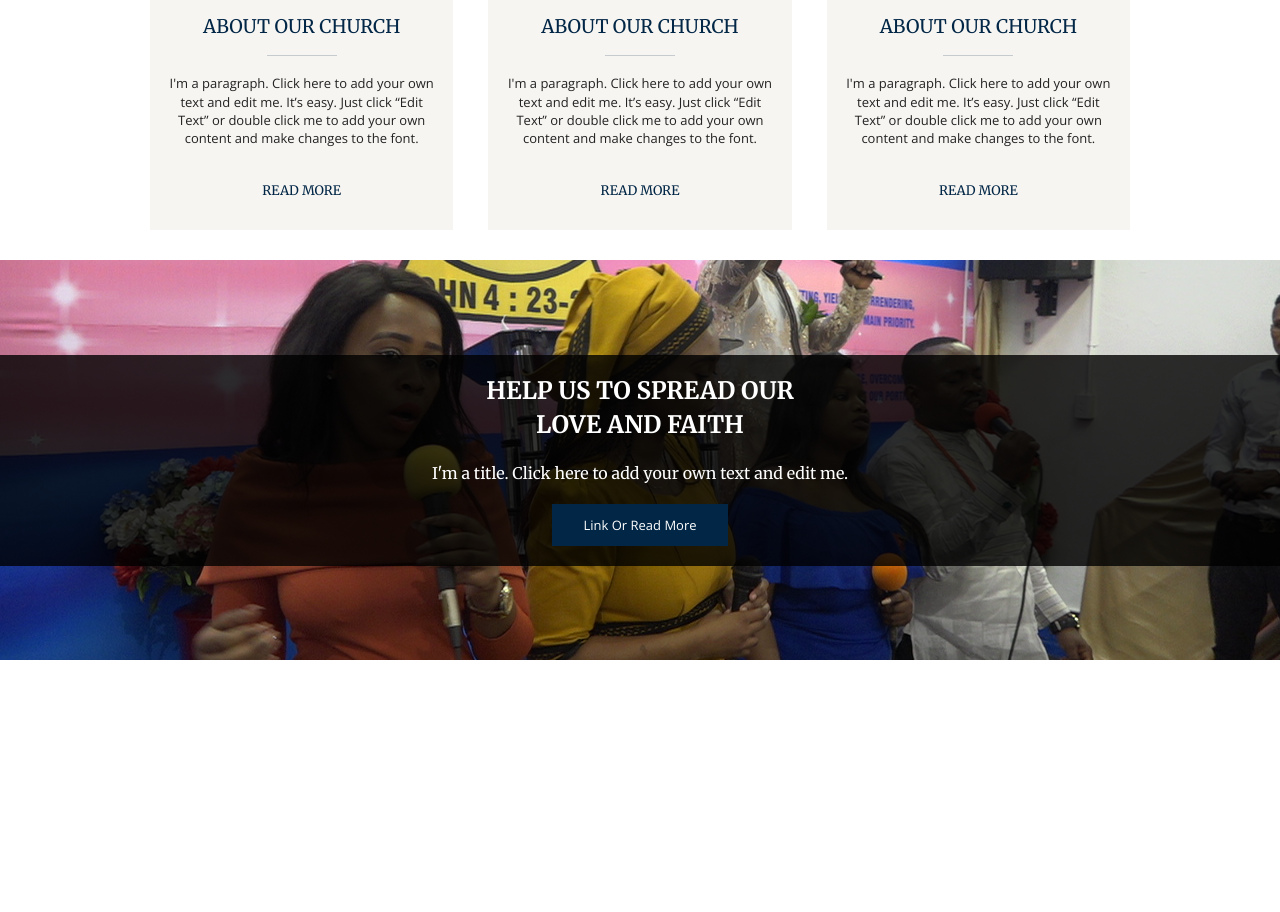
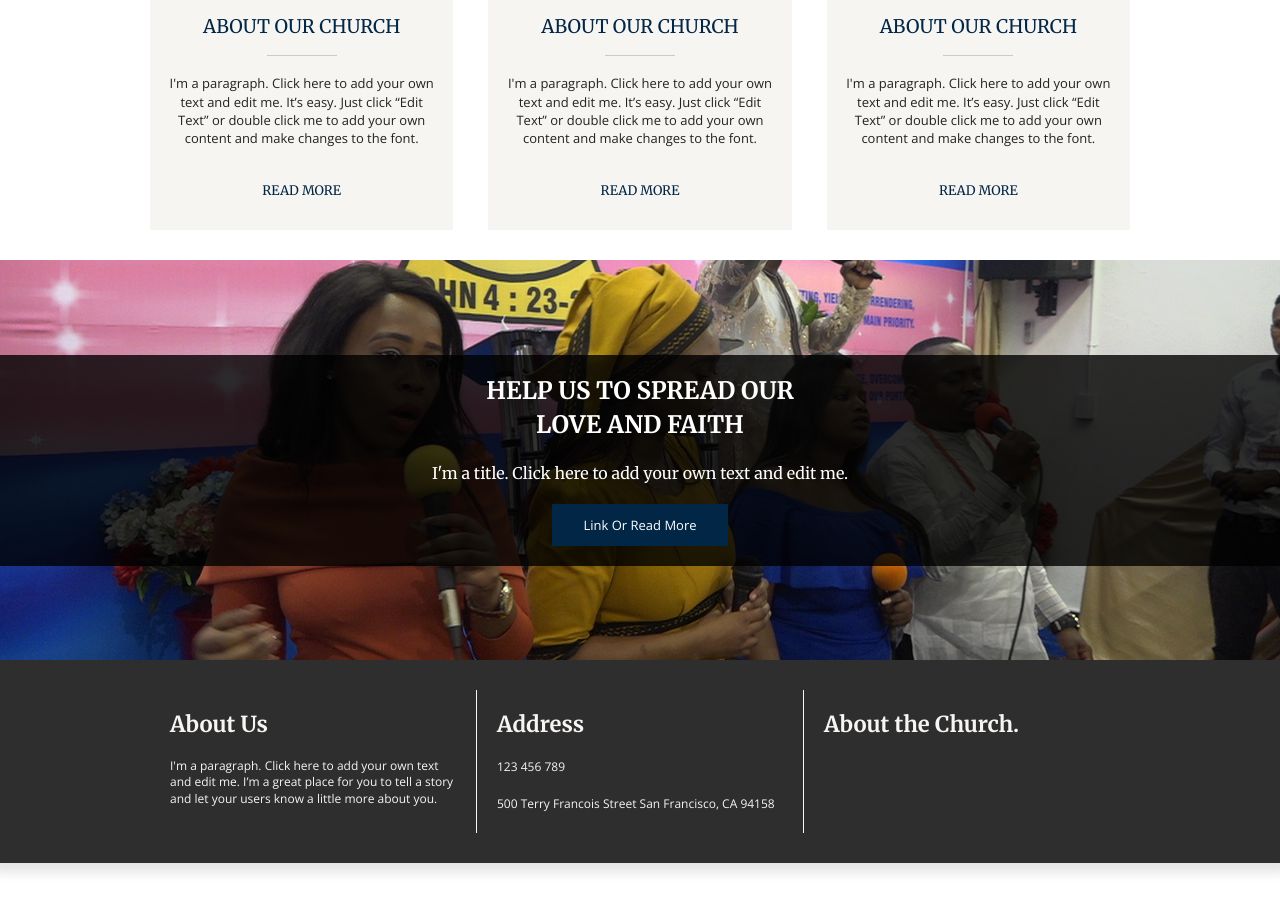
Before and after one commit to riyaadh47/hilary, a Jekyll site: the page built from index.html, in a window 1280 px wide, cut to the strip 5225-6185 px from the top of the page. Shown: the top 912 px of the strip. Built offline with Jekyll 4.4.1, drawn with Linux system fonts in a browser that asks for light colours; some of the changed text lies outside the part shown.

Commit message:
Footer completed

```diff
--- a/_data/content.json
+++ b/_data/content.json
@@ -25,6 +25,13 @@
       "link": "http://google.com"
     }
   ],
+
+
+
+
+
+
+
   "pre-footer": [
     {
       "backgroundImage": "img/Clip0001T01.JPG",
@@ -35,22 +42,27 @@
     }
   ],
 
-  "footer": [
+
+
+  "footer" : [
     {
-      "about":
-        {
-          "heading": "This is a heading",
-          "paragraph": "This is a paragraph"
-        }
+      "title" : "About Us",
+      "description" : "I'm a paragraph. Click here to add your own text and edit me. I’m a great place for you to tell a story and let your users know a little more about you."
     },
     {
-      "address":
-        {
-          "heading": "Address",
-          "number": "021 000 0000",
-          "address": "2 Fir Street",
-          "email": "hilary@email.com"
-        }
+      "title" : "Address",
+      "tel" : "123 456 789",
+      "address" : "500 Terry Francois Street San Francisco, CA 94158"
+    },
+    {
+      "title" : "About the Church."
     }
   ]
+
+
+
+
+
+
+
 }
--- a/_sass/_global.scss
+++ b/_sass/_global.scss
@@ -44,7 +44,7 @@
 .container {
 	@extend .df;
 	width: 100%;
-	max-width: 980px;
+	max-width: $site-width;
 	margin: 0 auto;
 }
 
@@ -66,7 +66,7 @@ p {
 
 .welcome-message {
 	width: 100%;
-	max-width: 980px;
+	max-width: $site-width;
 	@extend .df;
 	@extend .fd-column;
 	@extend .ai-c;
@@ -89,7 +89,7 @@ p {
 .quick-links {
 	@extend .df;
 	width: 100%;
-	max-width: 980px;
+	max-width: $site-width;
 	@include rem(margin, 0 auto);
 	@include rem(padding, 0 0 30px);
 	article {
@@ -168,23 +168,48 @@ p {
 		background-color: rgba($black, 0.8);
 		h2 {
 			width: 100%;
-			max-width: 980px;
+			max-width: $site-width;
 			@include rem(padding, 0 20px);
 		}
 		p {
 			width: 100%;
-			max-width: 980px;
+			max-width: $site-width;
 			@include rem(padding, 0 20px);
 		}
 	}
 }
 
 footer {
-	height: 300px;
+	background-color: $brown;
+	color: $grey;
 	width: 100%;
+	@include rem(padding, 30px 0px);
+	section	{
+		@extend .df;
+		width: 100%;
+		max-width: $site-width;
+		@include rem(margin, 0px auto);
+		.column {
+			flex: 1;
+			@include rem(padding, 0px 20px);
+			border-right: 1px solid $grey;
+			&:last-child {
+				border-right: none;
+			}
+			h2 {
+				font-family: $secondary-font;
+				@include font-size(22);
+			}
+			p {
+				font-family: $base-font;
+				@include font-size(12);
+			}
+		}
+	}
 }
 
 .construction {
+	display: none;
 	position: fixed;
 	width: 100%;
 	bottom: 0;
--- a/_sass/vars.scss
+++ b/_sass/vars.scss
@@ -7,3 +7,6 @@ $dark-blue: #012646;
 $light-gold: #d7bd59;
 $gold: #e6b143;
 $grey: #f7f5f2;
+$brown: #2f2e2e;
+
+$site-width: 980px;
--- a/index.html
+++ b/index.html
@@ -66,9 +66,14 @@ order: 0
 {% endfor %}
 
 <footer>
-	{% for item in site.data.content.footer.about %}
-		<div class="column">
-			<h2>{{item.heading}}</h2>
-		</div>
-	{% endfor %}
+	<section>
+		{% for item in site.data.content.footer %}
+			<div class="column">
+				<h2>{{item.title}}</h2>
+				<p>{{item.description}}</p>
+				<p>{{item.tel}}</p>
+				<p>{{item.address}}</p>
+			</div>
+		{% endfor %}
+	</section>
 </footer>
```
